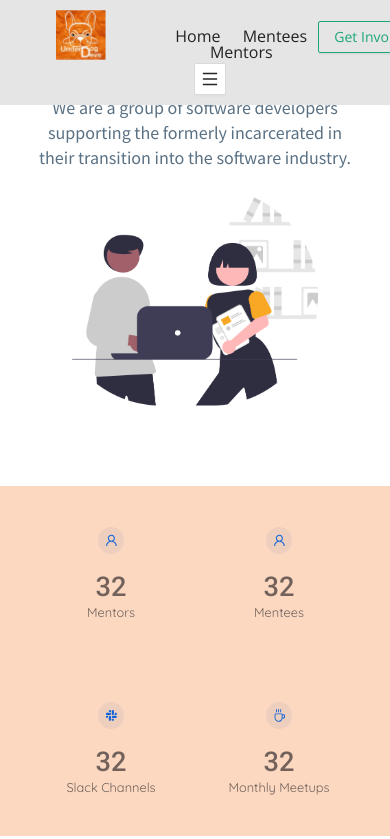
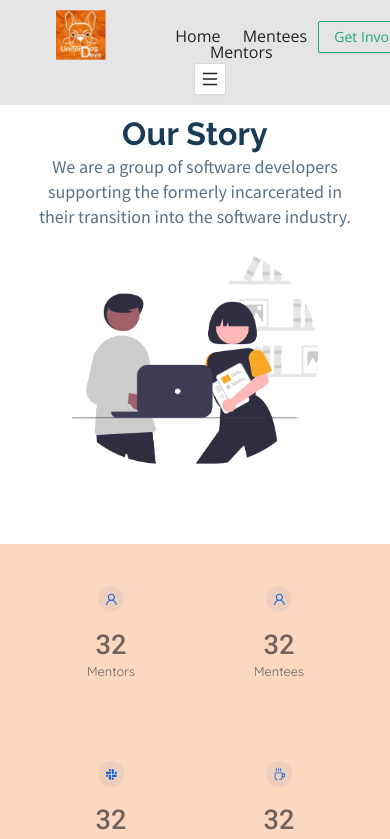
Before and after one commit to Underdog-Devs/website, a React (Create React App) app: page / in a window 390 px wide. Shown: the top 839 px of the page. Built offline with nearby package versions, Linux system fonts and the light colour scheme; a web font is replaced by a local one.

Commit message:
add refactor

```diff
--- a/src/CSS/LandingPage.css
+++ b/src/CSS/LandingPage.css
@@ -1,3 +1,13 @@
 .landing-page {
+    margin-top: 10vw;
     width: 100%;
 }
+
+
+
+
+@media screen and (max-width: 480px) {
+    .landing-page{
+        margin-top: 15vw;
+    }
+}
```
